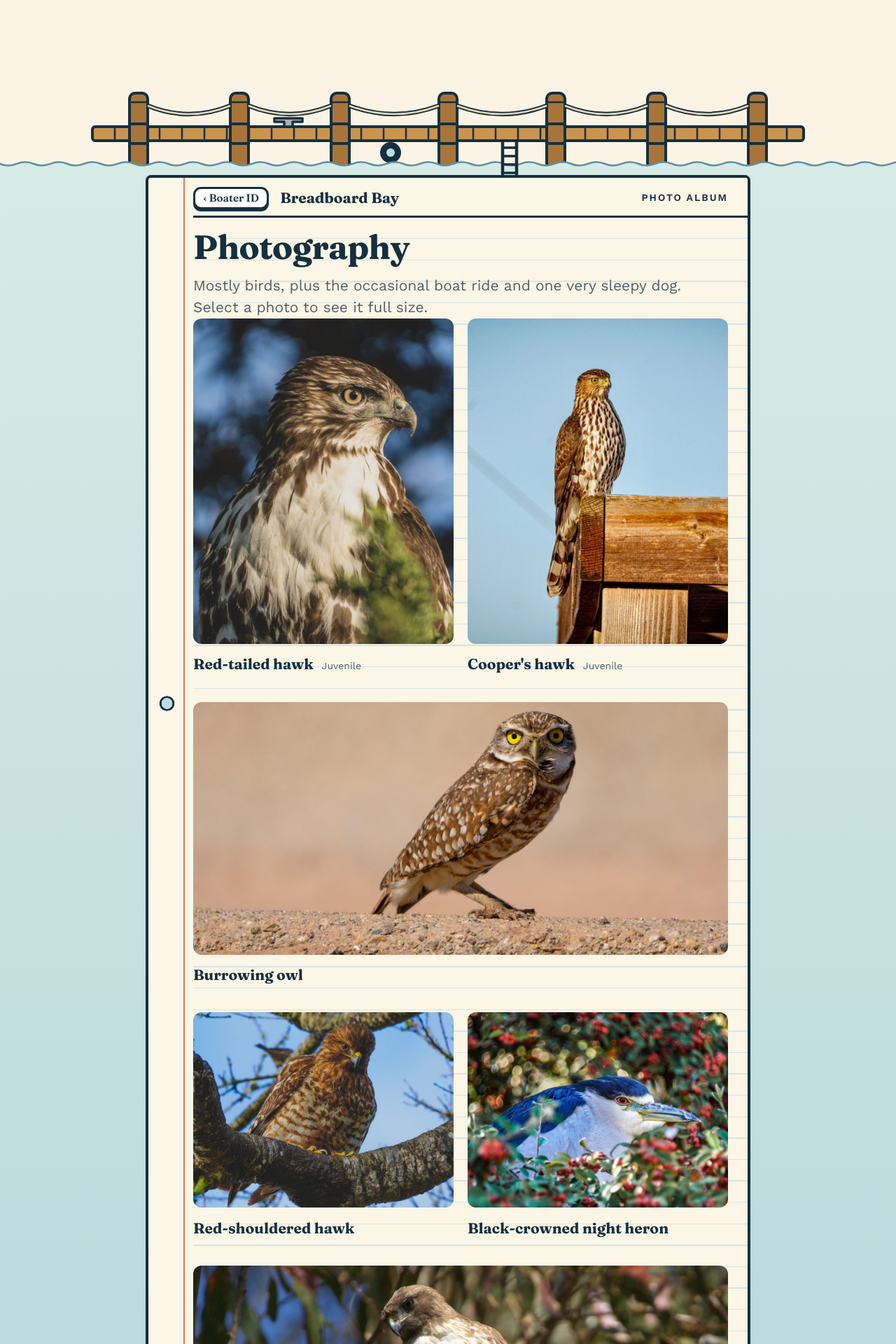
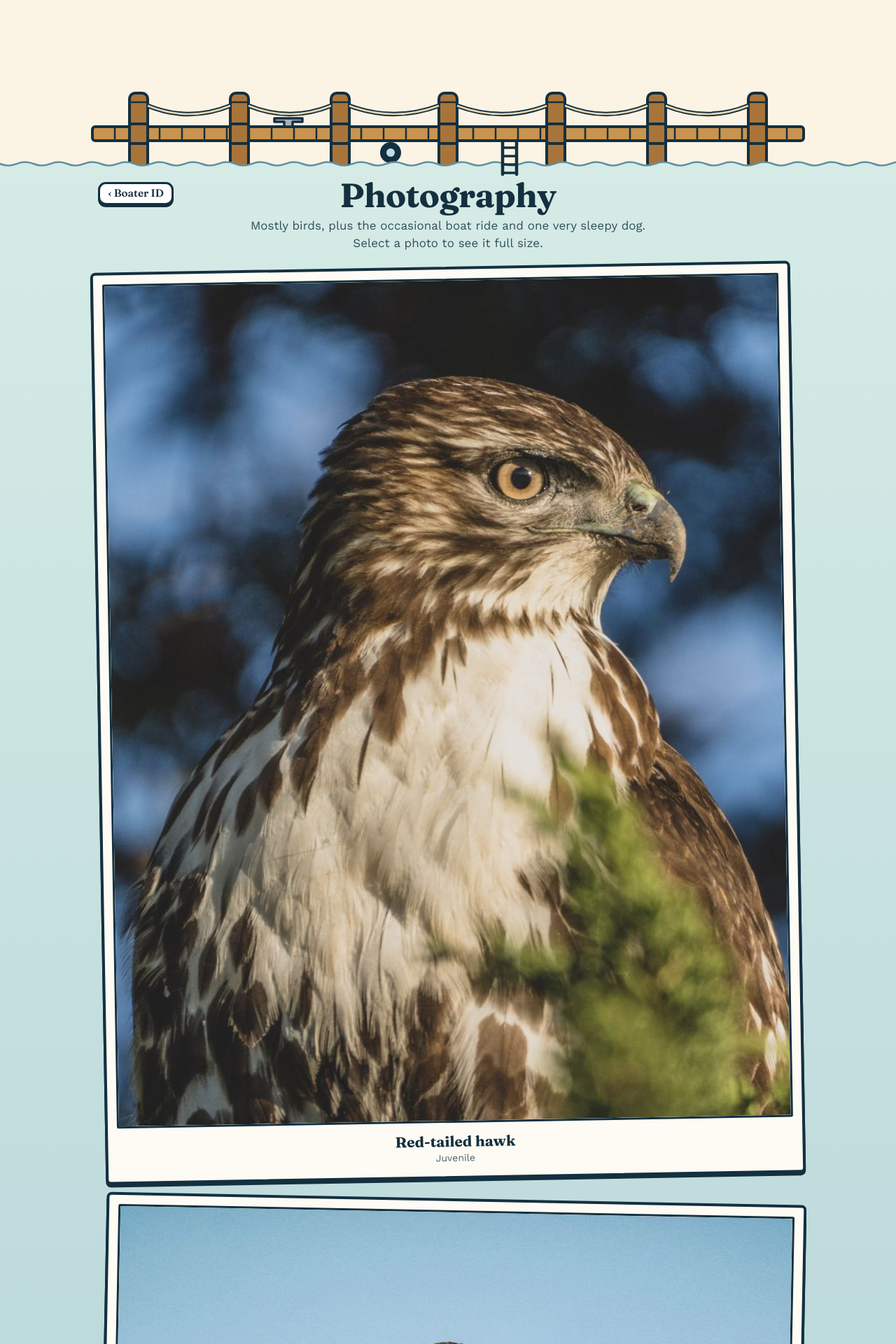
Before and after one commit to RobotCrabLab/Homepage, a Jekyll site: the page built from photography.html, in a window 1280 px wide. Shown: the part 461-2381 px from the top of the page at 70% size. Built offline with Jekyll 4.4.1, drawn with Linux system fonts in a browser that asks for light colours; some of the changed text lies outside the part shown.

Commit message:
Show the desktop Photography page as instant film prints in the bay
Takes the page off the paper sheet, with each caption in the print's thick bottom strip.
Phones are unchanged.

Co-Authored-By: Claude Opus 5.5 <noreply@anthropic.com>
Claude-Session: https://claude.ai/code/session_016BwnKwMceey9joAJi8jCUY

```diff
--- a/_layouts/default.html
+++ b/_layouts/default.html
@@ -26,7 +26,7 @@
     {% if page.url contains '/blog' %}{% assign kind = "Ship's log" %}{% endif %}
     {% if page.url contains '/projects' %}{% assign kind = 'Work orders' %}{% endif %}
     {% if page.url contains '/photography' %}{% assign kind = 'Photo album' %}{% endif %}
-    <div class="sheet"><div class="sheet-paper">
+    <div class="sheet{% if page.url contains '/photography' %} sheet-album{% endif %}"><div class="sheet-paper">
       <div class="sheet-head"><a class="sheet-back" href="{{ '/' | relative_url }}">&lsaquo; Boater ID</a><span class="sheet-org" aria-hidden="true">Breadboard Bay</span><span class="sheet-kind" aria-hidden="true">{{ kind }}</span></div>
       <div class="sheet-body">{{ content }}</div>
     </div></div>
--- a/assets/css/style.css
+++ b/assets/css/style.css
@@ -575,7 +575,50 @@ img { max-width: 100%; height: auto; }
   body main { padding-bottom: 0; }
   /* The same footer column as the home page, so "Built by Chris" and the crab don't jump */
   body .site-footer .wrap { max-width: calc(64rem + 2 * var(--gutter)); }
+
+  /* Photography isn't on paper: the words sit in the water, and each photo is an instant
+     film print with the caption in its thick bottom strip. Prints are the same height, unless
+     a very wide photo needs to shrink to fit, and always show the whole photo, uncropped. */
+  .sheet-album {
+    --ink: #14303F; --muted: #2F4F5D; --print-h: calc(var(--sheet-h) * 0.5); --print-max: calc(min(100vw - 2 * var(--gutter), 64rem) - 3.1rem - 14px);
+    width: min(100vw - 2 * var(--gutter), 64rem); overflow-x: hidden; background: none; border: 0; border-radius: 0;
+    /* Prints fade into the water at the top and bottom instead of stopping at a hard edge */
+    -webkit-mask-image: linear-gradient(transparent, #000 0.6rem, #000 calc(100% - 1.75rem), transparent);
+    mask-image: linear-gradient(transparent, #000 0.6rem, #000 calc(100% - 1.75rem), transparent);
+  }
+  .sheet-album .sheet-paper { padding: 0 0.75rem; }
+  .sheet-album .sheet-paper::before, .sheet-album .sheet-paper::after, .sheet-album .sheet-org, .sheet-album .sheet-kind { display: none; }
+  .sheet-album .sheet-head { z-index: 2; align-self: flex-start; padding: 0.65rem 0 0; border: 0; background: none; }
+  .sheet-album .sheet-body { margin-top: -2.5rem; padding: 0 0 2.5rem; background: none; }
+  .sheet-album .page-head { margin-bottom: 1.25rem; text-align: center; }
+  .sheet-album .page-head h1 { margin-bottom: 0.25rem; }
+  .sheet-album .page-head .lede { margin: 0 auto; font-size: var(--step-0); }
+  .sheet-album .gallery { display: flex; flex-wrap: wrap; justify-content: center; align-items: flex-start; gap: 1.75rem; margin: 0; padding: 0; }
+  .sheet-album .shot { flex: none; grid-column: auto; transform: rotate(-1deg); transition: transform 0.2s ease; }
+  .sheet-album .shot:nth-child(even) { transform: rotate(1.1deg); }
+  .sheet-album .shot:nth-child(3n) { transform: rotate(-0.5deg); }
+  .sheet-album .shot:hover, .sheet-album .shot:focus-within { transform: none; }
+  .sheet-album .shot figure {
+    box-sizing: border-box; width: min-content; padding: 0.8rem 0.8rem 0; background: #FDFBF4;
+    border: 4px solid #14303F; border-radius: 0.45rem; box-shadow: 0 4px 0 #14303F;
+  }
+  .sheet-album .shot-link { border: 3px solid #14303F; border-radius: 0.15rem; }
+  .sheet-album .shot-link img { width: min(var(--print-h) * (var(--r)), var(--print-max)); max-width: none; height: auto; }
+  .sheet-album .shot-link:hover img { transform: none; }
+  .sheet-album .shot figcaption {
+    display: flex; flex-direction: column; align-items: center; justify-content: center; gap: 0.1rem;
+    min-height: 4.75rem; margin: 0; padding: 0.55rem 0.25rem 0.75rem; box-sizing: border-box; text-align: center; color: #14303F;
+  }
+  .sheet-album .shot-title { font-size: var(--step-1); line-height: 1.2; }
+  .sheet-album .shot-note { color: #4E6169; line-height: 1.3; }
 }
+@media screen and (min-width: 40.01rem) and (prefers-color-scheme: dark) {
+  :root:not([data-theme="light"]) .sheet-album { --ink: #E3ECEA; --muted: #C9DADE; }
+}
+@media screen and (min-width: 40.01rem) {
+  :root[data-theme="dark"] .sheet-album { --ink: #E3ECEA; --muted: #C9DADE; }
+}
+@media (prefers-reduced-motion: reduce) { .sheet-album .shot { transition: none; } }
 @media screen and (min-width: 40.01rem) and (prefers-color-scheme: dark) {
   :root:not([data-theme="light"]) body { --hole: #3F7183; }
 }
--- a/photography.html
+++ b/photography.html
@@ -21,7 +21,7 @@ layout: default
           <img src="{{ small }}"
                srcset="{{ small }} 900w, {{ large }} 2000w"
                sizes="{% if photo.wide %}(min-width: 66rem) 62rem, 100vw{% else %}(min-width: 66rem) 31rem, (min-width: 40rem) 50vw, 100vw{% endif %}"
-               width="{{ photo.width }}" height="{{ photo.height }}"
+               width="{{ photo.width }}" height="{{ photo.height }}" style="--r: {{ photo.width }} / {{ photo.height }}"
                alt="{{ photo.alt | escape }}" loading="{% if forloop.index > 2 %}lazy{% else %}eager{% endif %}">
         </a>
         <figcaption>
```
Also changed, not shown: CLAUDE.md (+2 -0 lines).
